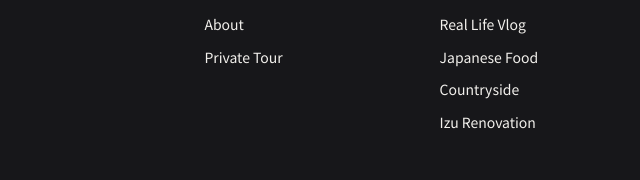
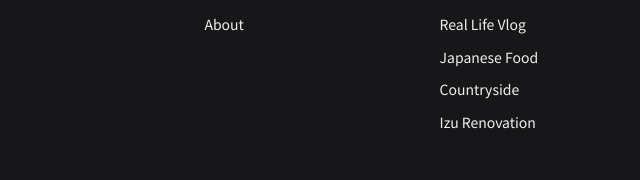
Before and after one commit to hayatoogawara800-art/numaru-japan-site, a website: page article_mockup.html in a window 1280 px wide. Shown: the part 2551-2731 px from the top of the page, 318-958 px from the left. Drawn offline with Linux system fonts and the light colour scheme.

Commit message:
Add files via upload

```diff
--- a/article_mockup.html
+++ b/article_mockup.html
@@ -211,7 +211,6 @@
         <h5>Pages</h5>
         <ul>
           <li><a href="index.html#about">About</a></li>
-          <li><a href="#">Private Tour</a></li>
         </ul>
       </div>
       <div>
```
Also changed, not shown: category-countryside.html (+0 -1 lines), category-food.html (+0 -1 lines), category-izu.html (+0 -1 lines), category-vlog.html (+0 -1 lines), category_mockup.html (+0 -1 lines), index.html (+0 -1 lines).
